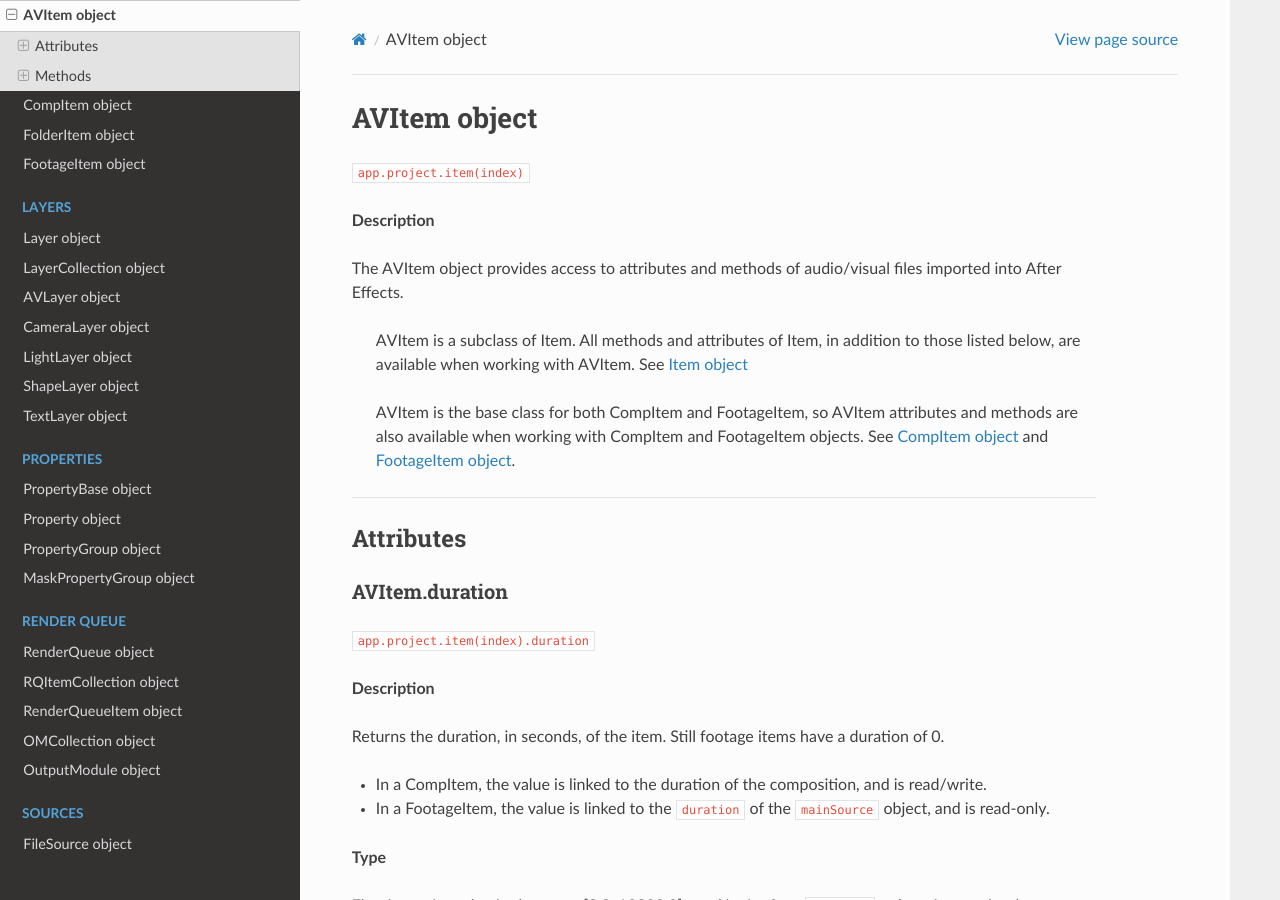
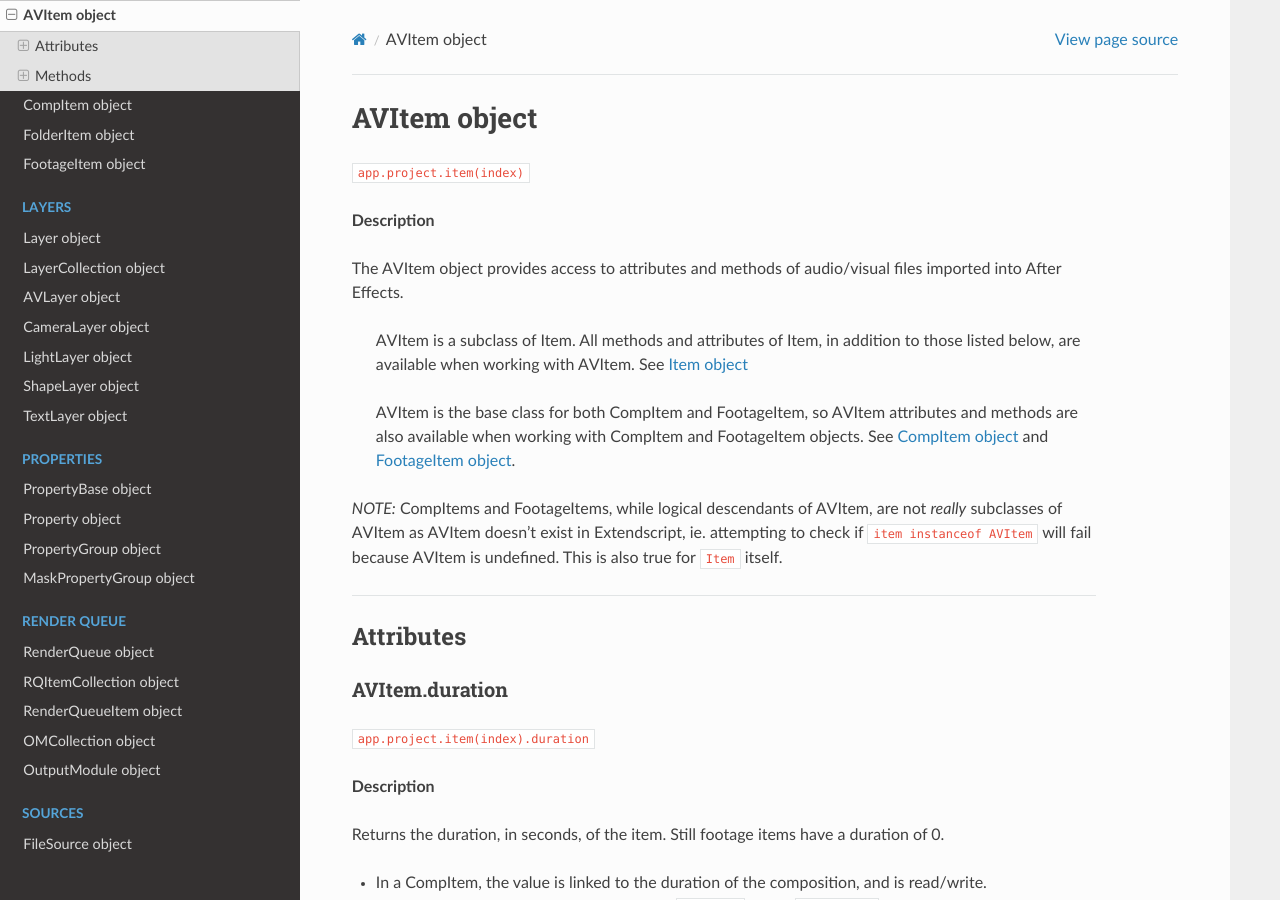
Before and after one commit to docsforadobe/after-effects-scripting-guide, a Sphinx documentation site: the page built from docs/items/avitem.rst, in a window 1280 px wide and 900 px high. Built offline with Sphinx 7.4.7 and the Read the Docs theme 2.0.0, drawn with Linux system fonts in a browser that asks for light colours.

Commit message:
Added a gotcha note to AVItem regarding its actual existence. (AVItem is actually undefined)

```diff
--- a/docs/items/avitem.rst
+++ b/docs/items/avitem.rst
@@ -12,6 +12,8 @@
     AVItem is a subclass of Item. All methods and attributes of Item, in addition to those listed below, are available when working with AVItem. See :ref:`Item`
 
     AVItem is the base class for both CompItem and FootageItem, so AVItem attributes and methods are also available when working with CompItem and FootageItem objects. See :ref:`CompItem` and :ref:`FootageItem`.
+
+*NOTE:* CompItems and FootageItems, while logical descendants of AVItem, are not *really* subclasses of AVItem as AVItem doesn't exist in Extendscript, ie. attempting to check if ``item instanceof AVItem`` will fail because AVItem is undefined. This is also true for ``Item`` itself.
 
 ----
 
```
